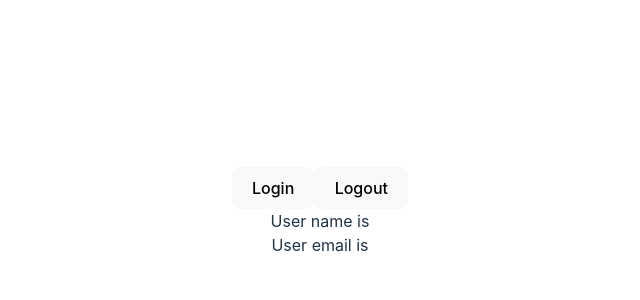
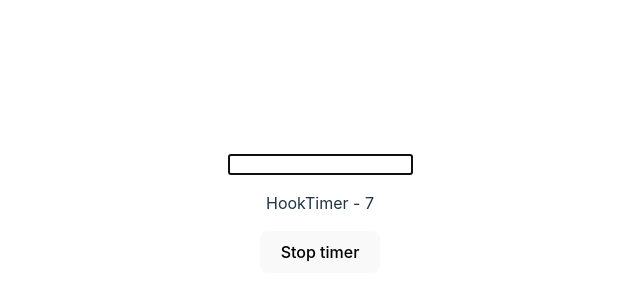
Before and after one commit to tvviem/vite-react-ts-learn, a React (Vite) app: page / in a window 1280 px wide. Shown: the part 188-488 px from the top of the page, without its empty margins (320-960 px from the left). Built offline with nearby package versions, Linux system fonts and the light colour scheme.

Commit message:
9 - useRef for get data component not re-render DOM

```diff
--- a/src/App.tsx
+++ b/src/App.tsx
@@ -1,11 +1,12 @@
 import './App.css';
-import { UserContextProvider } from './components/context/UserContext';
-import { User } from './components/context/User';
+import { DomRef } from './components/ref/DomRef';
+import { MutableRef } from './components/ref/MutableRef';
 
 function App() {
   return (
     <div className="App">
-      <User />
+      <DomRef />
+      <MutableRef />
     </div>
   );
 }
--- /dev/null
+++ b/src/components/ref/DomRef.tsx
@@ -0,0 +1,13 @@
+import { useEffect, useRef } from 'react';
+
+export const DomRef = () => {
+  const inputRef = useRef<HTMLInputElement>(null!);
+  useEffect(() => {
+    inputRef.current.focus();
+  }, []);
+  return (
+    <div>
+      <input type="text" ref={inputRef} />
+    </div>
+  );
+};
--- /dev/null
+++ b/src/components/ref/MutableRef.tsx
@@ -0,0 +1,26 @@
+import { useEffect, useRef, useState } from 'react';
+
+export const MutableRef = () => {
+  const [timer, setTimer] = useState(0);
+  const intervalRef = useRef<number | null>(null);
+
+  const stopTimer = () => {
+    if (intervalRef.current) window.clearInterval(intervalRef.current);
+  };
+  useEffect(() => {
+    intervalRef.current = window.setInterval(
+      () => setTimer((timer) => timer + 1),
+      1000
+    );
+    return () => {
+      stopTimer();
+    };
+  }, []);
+
+  return (
+    <div>
+      <p>HookTimer - {timer}</p>
+      <button onClick={stopTimer}>Stop timer</button>
+    </div>
+  );
+};
--- a/src/main.tsx
+++ b/src/main.tsx
@@ -1,13 +1,10 @@
 import React from 'react';
 import ReactDOM from 'react-dom/client';
 import App from './App';
-import { UserContextProvider } from './components/context/UserContext';
 import './index.css';
 
 ReactDOM.createRoot(document.getElementById('root') as HTMLElement).render(
   <React.StrictMode>
-    <UserContextProvider>
-      <App />
-    </UserContextProvider>
+    <App />
   </React.StrictMode>
 );
```
